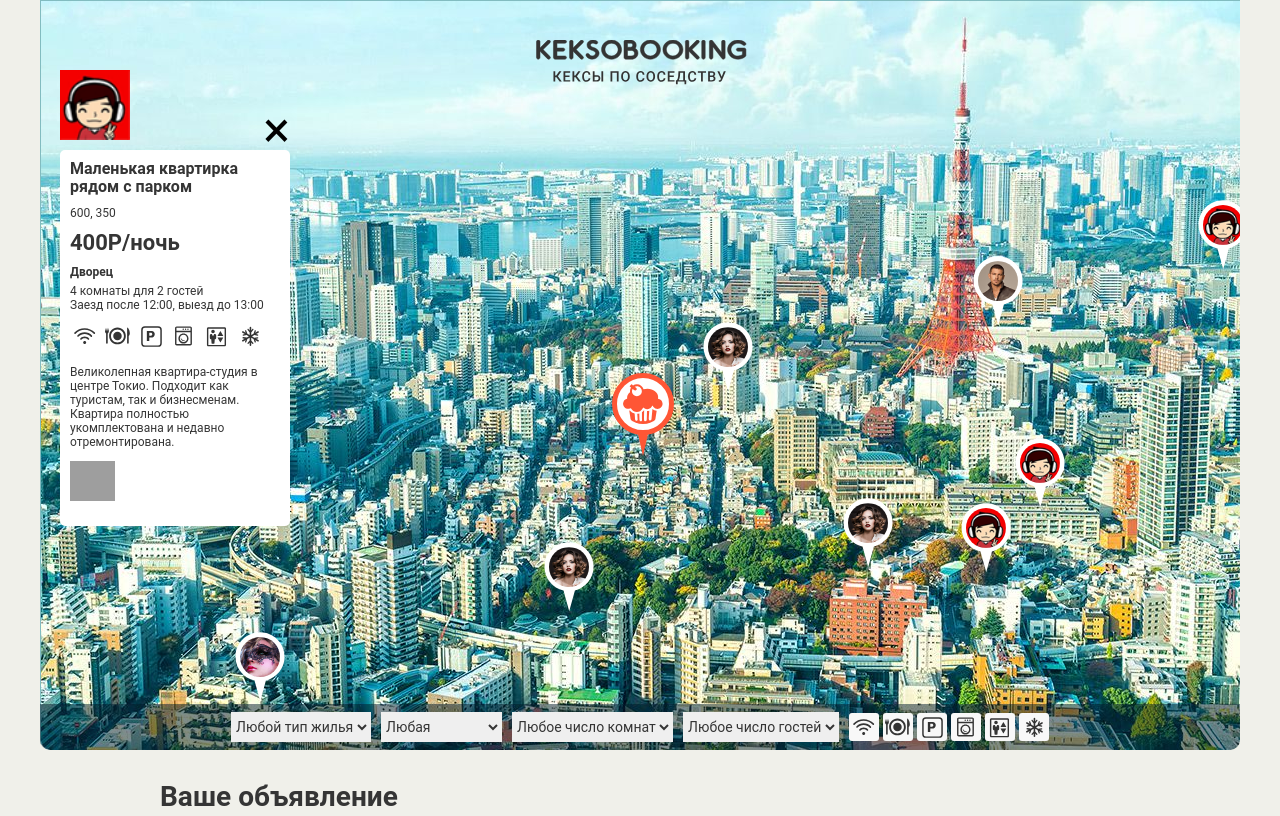
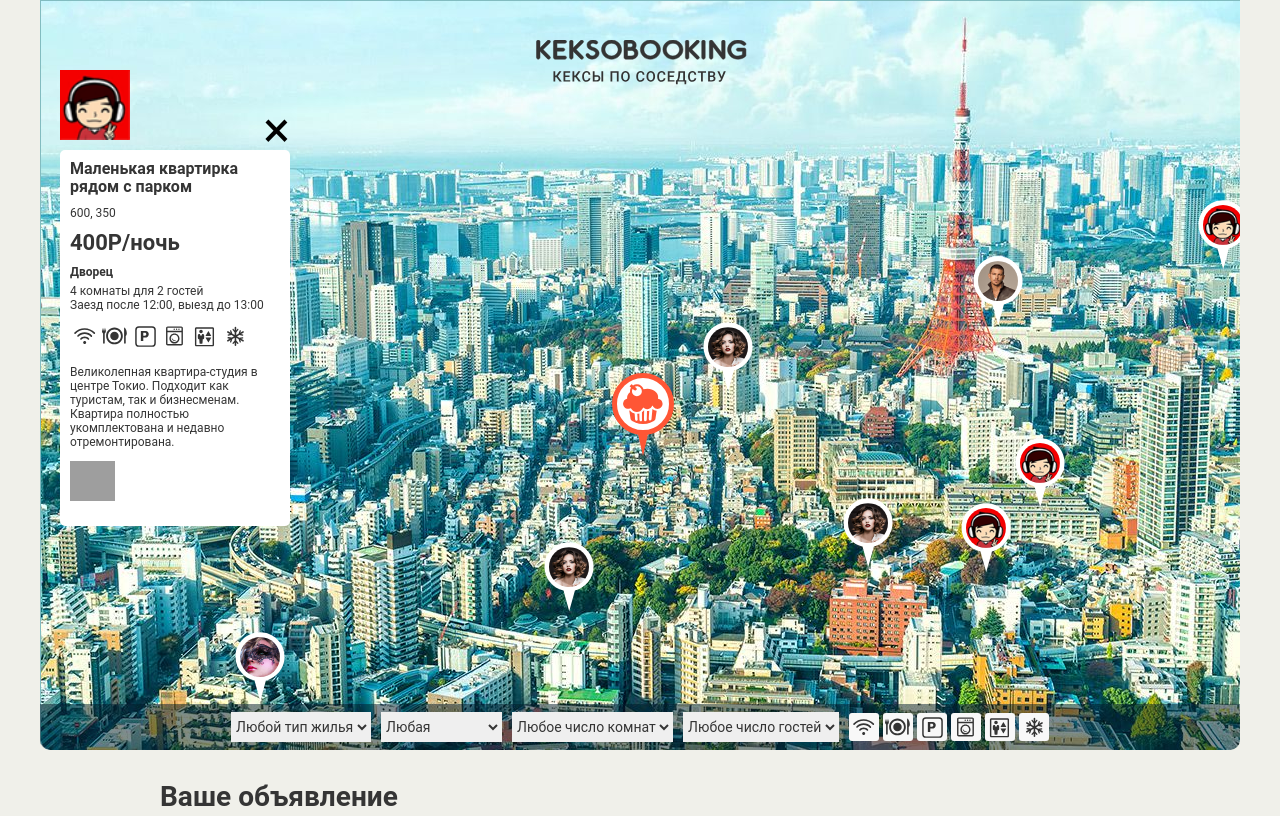
Before and after one commit to Tkachenino/948039-keksobooking-19, a website: page index.html in a window 1280 px wide. Shown: the top 816 px of the page. Drawn offline with Linux system fonts and the light colour scheme; grey boxes are pictures that could not be loaded; files whose address does not match are found by name.

Commit message:
добавление отрисовки доп. возможностей

```diff
--- a/index.html
+++ b/index.html
@@ -214,12 +214,12 @@
       <p class="popup__text popup__text--capacity">2 комнаты для 3 гостей</p>
       <p class="popup__text popup__text--time">Заезд после 14:00, выезд до 10:00</p>
       <ul class="popup__features">
-        <li class="popup__feature popup__feature--wifi"></li>
+        <!-- <li class="popup__feature popup__feature--wifi"></li>
         <li class="popup__feature popup__feature--dishwasher"></li>
         <li class="popup__feature popup__feature--parking"></li>
         <li class="popup__feature popup__feature--washer"></li>
         <li class="popup__feature popup__feature--elevator"></li>
-        <li class="popup__feature popup__feature--conditioner"></li>
+        <li class="popup__feature popup__feature--conditioner"></li> -->
       </ul>
       <p class="popup__description">Великолепная квартира-студия в центре Токио. Подходит как туристам, так и бизнесменам. Квартира полностью укомплектована и недавно отремонтирована.</p>
       <div class="popup__photos">
--- a/js/main.js
+++ b/js/main.js
@@ -11,6 +11,8 @@ var mapWidth = map.offsetWidth;
 var pin = document.querySelector('.map__pin');
 var pinWidth = pin.clientWidth;
 var pinHeight = pin.clientHeight;
+var typeOfPlace = {palace: 'Дворец', flat: 'Квартира', bungalo: 'Бунгало', house: 'Дом'};
+
 // создает массив данных имеющихся пользователей
 var buildAdd = function (array) {
   array.push({
@@ -21,12 +23,12 @@ var buildAdd = function (array) {
       title: titles[getRandom(0, 3)],
       address: '600, 350',
       price: '400',
-      type: {palace: 'Дворец', flat: 'Квартира', bungalo: 'Бунгало',house: 'Дом'},
+      type: 'palace',
       rooms: 4,
       guests: 2,
       checkin: '12:00',
       checkout: '13:00',
-      features: ['wifi', 'dishwasher', 'parking', 'washer', 'эlevator', 'conditioner'],
+      features: ['wifi', 'dishwasher', 'parking', 'washer', 'elevator', 'conditioner'],
       description: 'Замечательный дворец в старинном центре города. Только для тех кто может себе позволить дворец. Лакеев и прочих жокеев просим не беспокоить.',
       photos: 'http://o0.github.io/assets/images/tokyo/hotel1.jpg'
     },
@@ -51,6 +53,16 @@ var renderAddPin = function (element) {
   AddPin.querySelector('img').setAttribute('alt', element.offer.title);
   return AddPin;
 };
+var createFeature = function (element) {
+  var newFeatures = document.createDocumentFragment();
+  element.offer.features.forEach(function (currentIndex) {
+    var newFeature = document.createElement('li');
+    newFeature.classList.add('popup__feature');
+    newFeature.classList.add('popup__feature--' + currentIndex);
+    newFeatures.appendChild(newFeature);
+  });
+  return newFeatures;
+};
 
 var similarAdddCardTemplate = document.querySelector('#card').content.querySelector('.map__card');
 var renderAddCard = function (element) {
@@ -58,10 +70,10 @@ var renderAddCard = function (element) {
   addCard.querySelector('.popup__title').innerHTML = element.offer.title;
   addCard.querySelector('.popup__text--address').innerHTML = element.offer.address;
   addCard.querySelector('.popup__text--price').innerHTML = element.offer.price + 'Р/ночь';
-  addCard.querySelector('.popup__type').innerHTML = element.offer.type.palace;
+  addCard.querySelector('.popup__type').innerHTML = typeOfPlace[element.offer.type];
   addCard.querySelector('.popup__text--capacity').innerHTML = element.offer.rooms + ' комнаты для ' + element.offer.guests + ' гостей';
   addCard.querySelector('.popup__text--time').innerHTML = 'Заезд после ' + element.offer.checkin + ', выезд до ' + element.offer.checkout;
-  addCard.querySelector('.popup__features');
+  addCard.querySelector('.popup__features').appendChild(createFeature(element));
   addCard.querySelector('.popup__photos').querySelector('img').src = element.offer.photos;
   addCard.querySelector('.popup__avatar').src = element.author.avatar;
   return addCard;
```
